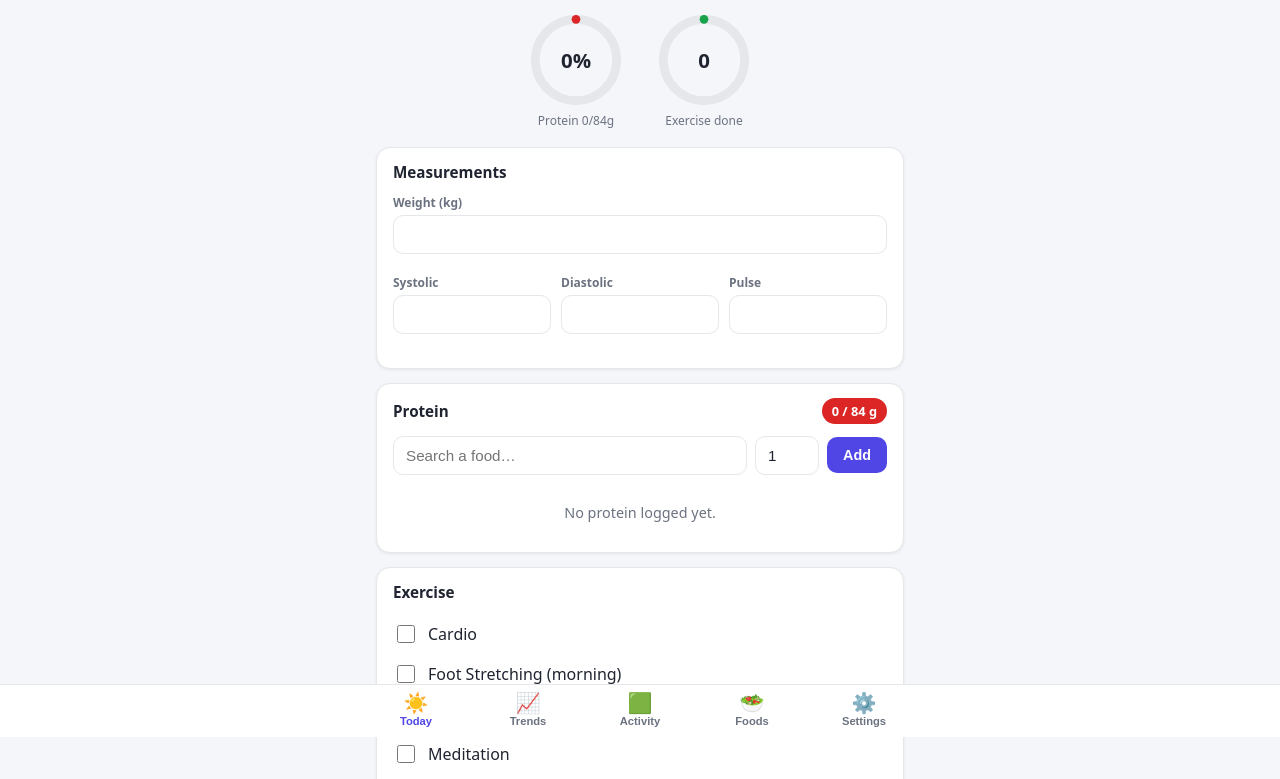
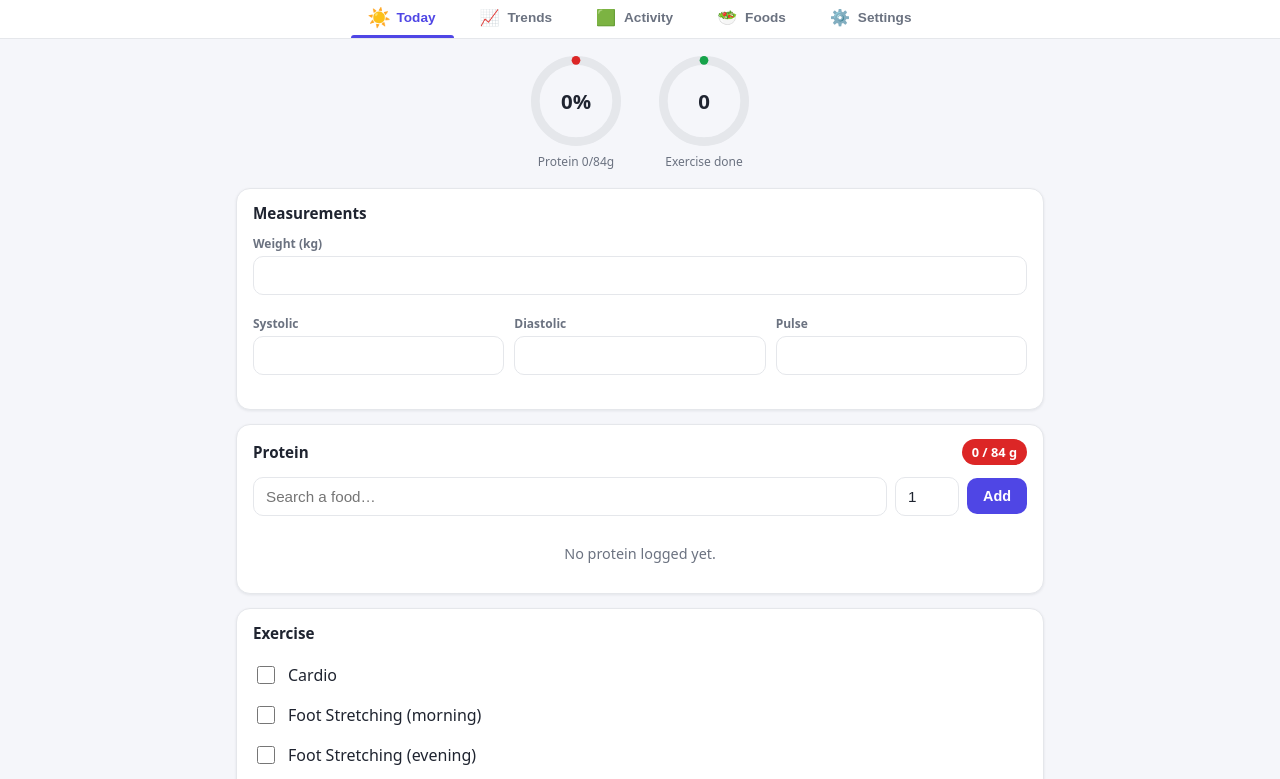
Before and after one commit to aadijain/health-tracker-v2, a website built with Vite: page index.html in a window 1280 px wide. Shown: the part 63-842 px from the top of the page. Built offline with nearby package versions, Linux system fonts and the light colour scheme; no server answers.

Commit message:
tweak: desktop layout tweaks: widen columns, tabs on top, highlight active tab

```diff
--- a/src/style.css
+++ b/src/style.css
@@ -119,6 +119,7 @@ body {
 }
 
 .tab-btn {
+  position: relative;
   flex: 1 1 0;
   display: flex;
   flex-direction: column;
@@ -136,10 +137,16 @@ body {
 .tab-btn .ico {
   font-size: 1.25rem;
   line-height: 1;
+  transition: transform 0.15s ease;
 }
 
 .tab-btn.is-active {
   color: var(--primary);
+  font-weight: 700;
+}
+
+.tab-btn.is-active .ico {
+  transform: scale(1.18);
 }
 
 /* Error banner */
@@ -697,3 +704,58 @@ canvas[data-chart] {
 .heatmap .lvl-4 {
   background: #1b5e20;
 }
+
+/* Desktop: move the tab bar to the top (below the header) instead of fixed bottom. */
+@media (min-width: 768px) {
+  /* Wider centred column than the mobile 560px. */
+  .bar,
+  .screen {
+    max-width: 840px;
+  }
+
+  .app-header {
+    order: 1;
+  }
+
+  .tab-bar {
+    order: 2;
+    position: static;
+    border-top: none;
+    border-bottom: 1px solid var(--border);
+    padding-bottom: 0;
+  }
+
+  .tab-bar .bar {
+    justify-content: center;
+    gap: 8px;
+  }
+
+  .tab-btn {
+    flex: 0 0 auto;
+    flex-direction: row;
+    gap: 8px;
+    padding: 12px 18px;
+    font-size: 0.85rem;
+  }
+
+  .tab-btn .ico {
+    font-size: 1rem;
+  }
+
+  /* Full-width underline on the active tab (top nav only). */
+  .tab-btn.is-active::after {
+    content: "";
+    position: absolute;
+    left: 0;
+    right: 0;
+    bottom: 0;
+    height: 3px;
+    border-radius: 3px 3px 0 0;
+    background: var(--primary);
+  }
+
+  .screen {
+    order: 3;
+    padding-bottom: 16px;
+  }
+}
```
